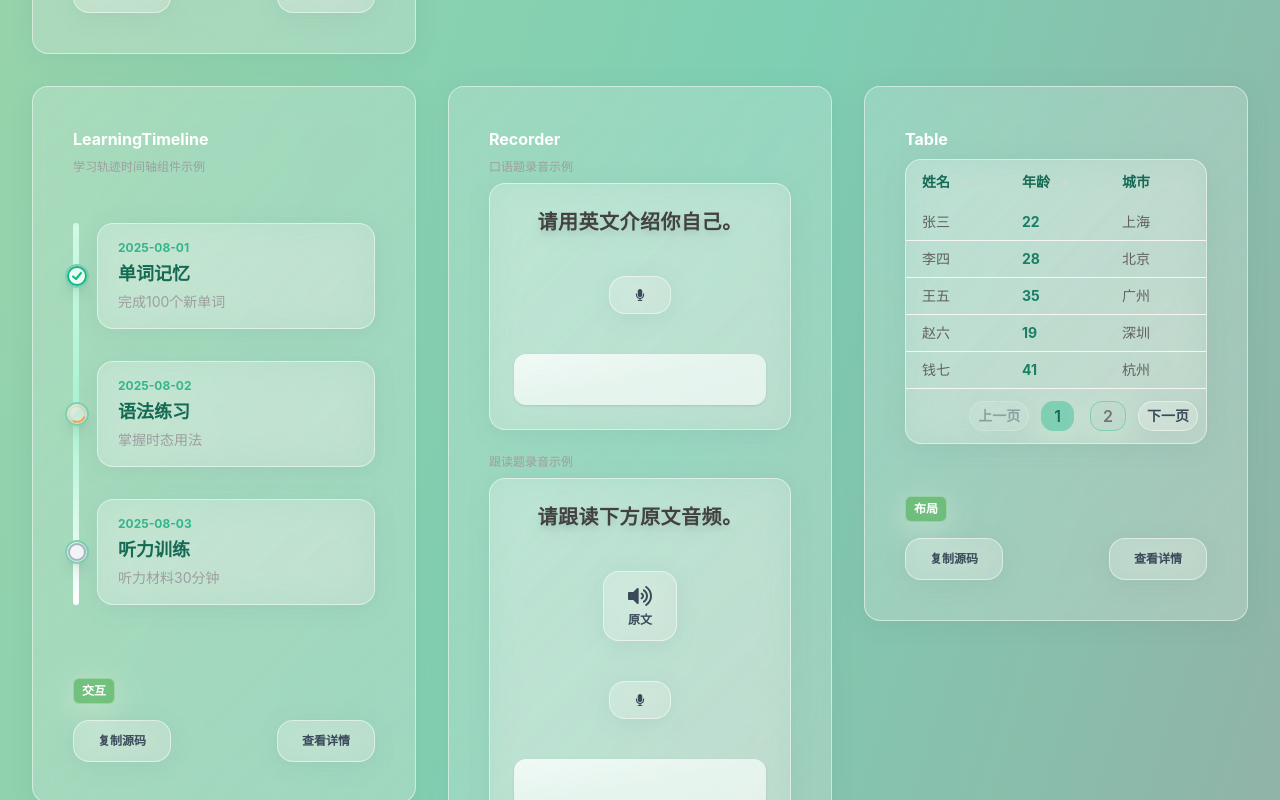
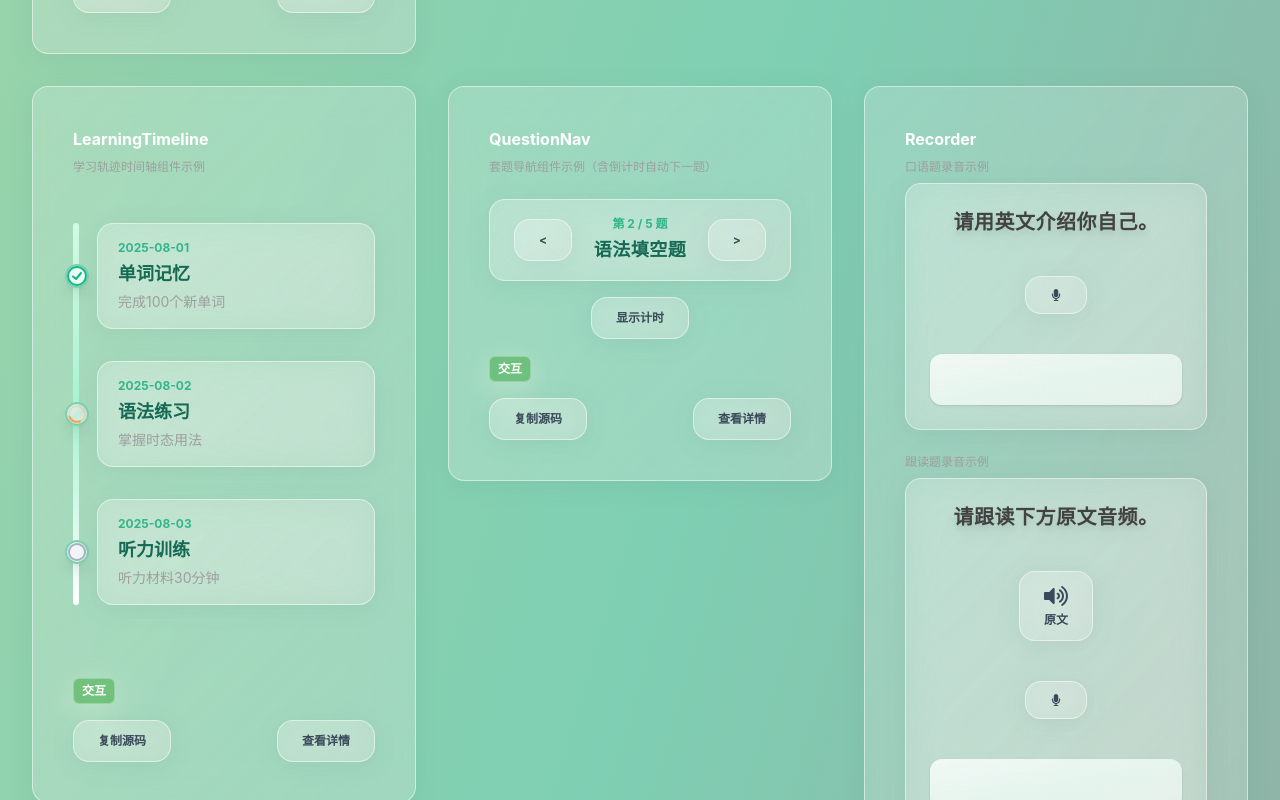
Before and after one commit to nibilin33/liquid-glass-ui, a Next.js app: page / in a window 1280 px wide. Shown: the part 1580-2380 px from the top of the page. Built offline with nearby package versions, Linux system fonts and the light colour scheme.

Commit message:
feat:QuestionNav

```diff
--- a/components/Feedback.tsx
+++ b/components/Feedback.tsx
@@ -1,4 +1,7 @@
 import { motion } from 'framer-motion';
+import {
+    TypeWriter
+} from './TypeWriter';
 
 export interface FeedbackProps {
 	correct: boolean;
@@ -64,12 +67,11 @@ export function Feedback({ correct, message, correctText, errorText, fontFamily
 					</svg>
 				)}
 			</motion.div>
-			<span
+			<TypeWriter
+				text={displayText}
 				className="drop-shadow-lg tracking-wide"
-				style={{ fontFamily: fontFamily || 'Fira Mono, Menlo, Monaco, Consolas, monospace', fontSize: '0.88em', letterSpacing: '0.04em' }}
-			>
-				{displayText}
-			</span>
+				style={{ fontFamily: fontFamily || 'Fira Mono, Menlo, Monaco, Consolas, monospace', fontSize: '0.88em', letterSpacing: '0.04em', display: 'inline-flex' }}
+			/>
 		</motion.div>
 	);
 }
--- a/components/QuestionNav.tsx
+++ b/components/QuestionNav.tsx
@@ -0,0 +1,83 @@
+import { useState, useEffect, useCallback } from 'react';
+import { Button } from './Button';
+import {
+    TypeWriter
+} from './TypeWriter';
+import { Timer } from './Timer';
+
+export interface QuestionNavProps {
+    current: number;
+    total: number;
+    title: string;
+    onPrev?: () => boolean;
+    onNext?: () => boolean;
+    prevDisabled?: boolean;
+    nextDisabled?: boolean;
+    countdown?: number;
+}
+
+export function QuestionNav({ current, total, title, onPrev, onNext, prevDisabled, nextDisabled, countdown }: QuestionNavProps) {
+    const [currentIndex, setCurrentIndex] = useState(current);
+    const [timeLeft, setTimeLeft] = useState<number | undefined>(undefined);
+    useEffect(() => {
+        setCurrentIndex(current);
+    }, [current]);
+    useEffect(() => {
+        if (typeof countdown === 'number') {
+            setTimeLeft(countdown);
+        } else {
+            setTimeLeft(undefined);
+        }
+    }, [countdown, currentIndex, title]);
+
+    // 异步切换逻辑
+    const handlePrev = async () => {
+        if (prevDisabled || currentIndex <= 1) return;
+        if (onPrev) {
+            const res = await onPrev();
+            if (res === true) setCurrentIndex(idx => Math.max(1, idx - 1));
+        }
+    };
+    const handleNext = async () => {
+        if (nextDisabled || currentIndex >= total) return;
+        if (onNext) {
+            const res = await onNext();
+            if (res === true) setCurrentIndex(idx => Math.min(total, idx + 1));
+        }
+    };
+    const handleCountdownEnd = useCallback(() => {
+        handleNext();
+    }, [nextDisabled, currentIndex, total, onNext]);
+    return (
+        <div className="liquid-glass rounded-2xl px-6 py-4 shadow-lg bg-white/70 backdrop-blur flex items-center justify-between gap-4 border border-emerald-100 w-full max-w-xl mx-auto">
+            <Button
+                color="gray"
+                onClick={handlePrev}
+                disabled={prevDisabled || currentIndex <= 1}
+                className="w-10 h-10 rounded-full text-lg shadow"
+            >
+                &lt;
+            </Button>
+            <div className="flex-1 flex flex-col items-center justify-center">
+                <div className="text-xs text-emerald-500 font-bold mb-1">第 {currentIndex} / {total} 题</div>
+                <TypeWriter
+                    text={title}
+                    className="text-lg font-bold text-emerald-700 tracking-wide"
+                />
+                {typeof timeLeft === 'number' && timeLeft > 0 && (
+                    <div className="mt-1 text-xs font-bold text-emerald-500 bg-white/60 px-3 py-1 rounded-full shadow border border-emerald-100 flex items-center gap-2">
+                        <Timer value={timeLeft} onEnd={handleCountdownEnd} className="text-emerald-600 text-base font-extrabold" />
+                    </div>
+                )}
+            </div>
+            <Button
+                color="gray"
+                onClick={handleNext}
+                disabled={nextDisabled || currentIndex >= total}
+                className="w-10 h-10 rounded-full text-lg shadow"
+            >
+                &gt;
+            </Button>
+        </div>
+    );
+}
--- a/components/Timer.tsx
+++ b/components/Timer.tsx
@@ -0,0 +1,58 @@
+import { motion, AnimatePresence } from 'framer-motion';
+import { useEffect, useState } from 'react';
+
+export interface AnimateNumberProps {
+  value: number; // 初始数字（秒）
+  onEnd?: () => void;
+  className?: string;
+  style?: React.CSSProperties;
+}
+
+export function Timer({ value, onEnd, className = '', style = {} }: AnimateNumberProps) {
+  const [num, setNum] = useState(value);
+  useEffect(() => {
+    setNum(value);
+    if (value <= 0) return;
+    const timer = setInterval(() => {
+      setNum(prev => {
+        if (prev <= 1) {
+          clearInterval(timer);
+          if (onEnd) onEnd();
+          return 0;
+        }
+        return prev - 1;
+      });
+    }, 1000);
+    return () => clearInterval(timer);
+  }, [value, onEnd]);
+
+  return (
+    <AnimatePresence mode="wait">
+      {num > 0 ? (
+        <motion.span
+          key={num}
+          initial={{ scale: 0.7, opacity: 0.5, y: -10 }}
+          animate={{ scale: 1.2, opacity: 1, y: 0 }}
+          exit={{ scale: 0.7, opacity: 0, y: 10 }}
+          transition={{ type: 'spring', stiffness: 400, damping: 30 }}
+          className={className}
+          style={style}
+        >
+          {num}
+        </motion.span>
+      ) : (
+        <motion.span
+          key="ended"
+          initial={{ scale: 0.7, opacity: 0.5, y: -10 }}
+          animate={{ scale: 1, opacity: 1, y: 0, color: '#f87171' }}
+          exit={{ scale: 0.7, opacity: 0, y: 10 }}
+          transition={{ type: 'spring', stiffness: 400, damping: 30 }}
+          className={className + ' animate-pulse text-xs'}
+          style={{ ...style, color: '#f87171', fontWeight: 500 }}
+        >
+          Ended
+        </motion.span>
+      )}
+    </AnimatePresence>
+  );
+}
--- /dev/null
+++ b/components/TypeWriter.tsx
@@ -0,0 +1,27 @@
+import { motion } from 'framer-motion';
+import React from 'react';
+
+export interface TypeWriterProps {
+  text: string;
+  delay?: number; // 每个字母动画延迟，默认 0.04s
+  className?: string;
+  style?: React.CSSProperties;
+  cursor?: boolean;
+}
+
+export function TypeWriter({ text, delay = 0.04, className = '', style = {}, cursor = false }: TypeWriterProps) {
+  const letters = text.split("");
+  return (
+    <span className={className} style={{ display: 'inline-flex', ...style }}>
+      {letters.map((char, i) => (
+        <motion.span
+          key={i}
+          initial={{ opacity: 0, y: 8 }}
+          animate={{ opacity: 1, y: 0 }}
+          transition={{ delay: i * delay, type: 'spring', stiffness: 320, damping: 22 }}
+        >{char}</motion.span>
+      ))}
+      {cursor && <span className="inline-block animate-pulse text-emerald-400">|</span>}
+    </span>
+  );
+}
--- a/pages/index.tsx
+++ b/pages/index.tsx
@@ -1,4 +1,4 @@
-import { SetStateAction, useState } from "react";
+import { SetStateAction, use, useState } from "react";
 import { Button } from "../components/Button";
 import { Card } from "../components/Card";
 import { Input } from "../components/Input";
@@ -16,7 +16,7 @@ import { Recorder } from "../components/Recorder";
 import { Checkin } from "../components/Checkin";
 import { CheckinCalendar } from "../components/CheckinCalendar";
 import { LearningTimeline } from "../components/LearningTimeline";
-
+import { QuestionNav } from "../components/QuestionNav";
 const categories = ["全部", "基础", "交互", "导航", "布局"];
 
 const components = [
@@ -101,6 +101,7 @@ export default function RootLayout() {
   ];
 
   const [email, setEmail] = useState("");
+  const [countdown, setCountdown] = useState<number | undefined>(undefined);
   const allComponents = [
     {
       name: "ClozeInput",
@@ -193,6 +194,39 @@ export default function RootLayout() {
       ),
       code:
         `<LearningTimeline\n  nodes={[\n    { date: '2025-08-01', title: '单词记忆', description: '完成100个新单词', status: 'done' },\n    { date: '2025-08-02', title: '语法练习', description: '掌握时态用法', status: 'doing' },\n    { date: '2025-08-03', title: '听力训练', description: '听力材料30分钟', status: 'todo' }\n  ]}\n/>`
+    },
+    {
+      name: "QuestionNav",
+      category: "交互",
+      preview: (
+        <div className="space-y-6">
+          <div className="mb-2 text-xs text-gray-500">套题导航组件示例（含倒计时自动下一题）</div>
+          <div className="flex flex-col justify-center items-center gap-4">
+            <QuestionNav
+              current={2}
+              total={5}
+              title="语法填空题"
+              countdown={countdown}
+              onPrev={() => true}
+              onNext={() => true}
+            />
+            <Button onClick={() => setCountdown(8)}>
+              显示计时
+            </Button>
+          </div>
+
+        </div>
+      ),
+      code:
+        `<QuestionNav
+  current={2}
+  total={5}
+  title="语法填空题"
+  countdown={countdown}
+  onPrev={() => true}
+  onNext={() => true}
+/>
+`
     },
     {
       name: "Recorder",
```
Also changed, not shown: components/Timeline.tsx (deleted). Lines whose indentation alone changed are shown as unchanged.
